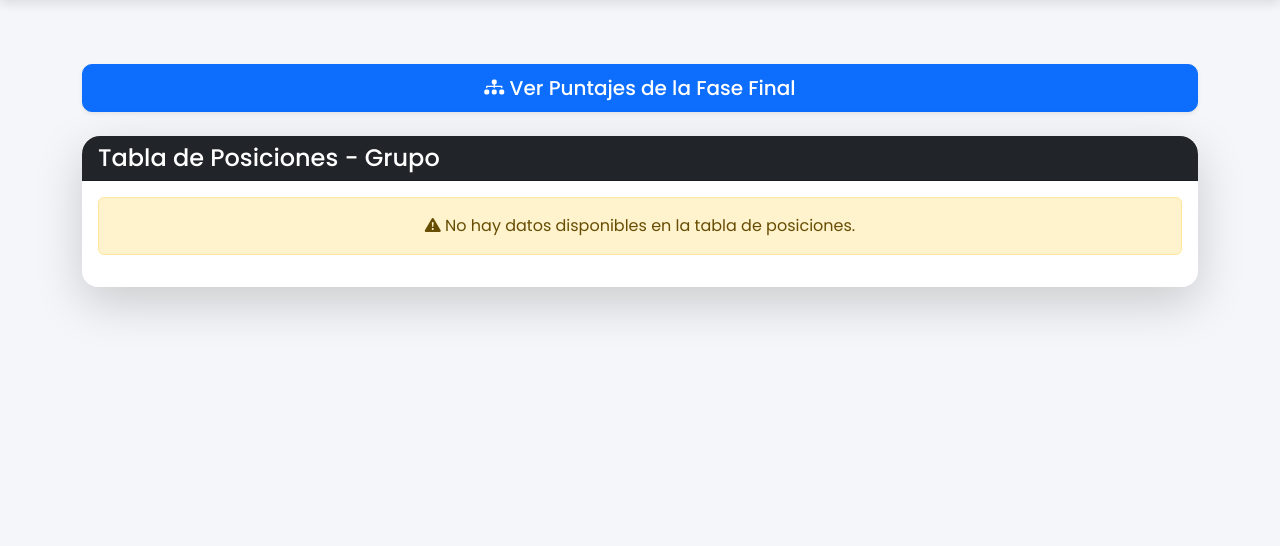
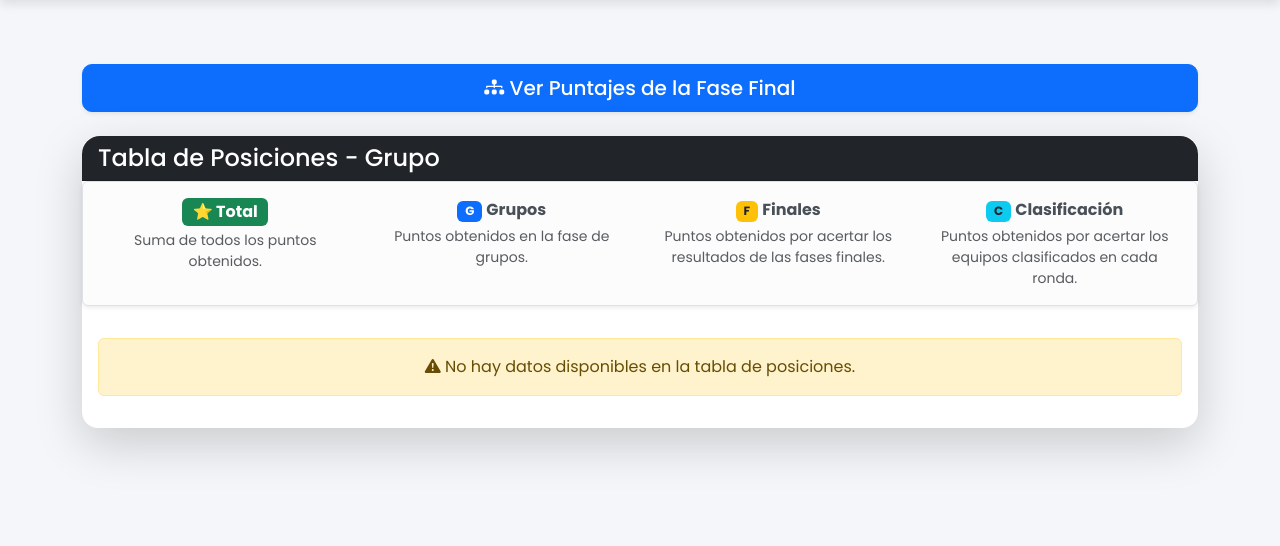
Before and after one commit to FelipeRamirez01/polla_mundialista_2026, a Python web app: template templates/tabla/tabla_posiciones.html in a window 1280 px wide. Shown: the part 60-606 px from the top of the page. Run offline with Jinja, Linux system fonts and the light colour scheme; the template is opened without the code that fills it, so the values that code supplies are empty.

Commit message:
update tabla de posiciones

```diff
--- a/templates/tabla/tabla_posiciones.html
+++ b/templates/tabla/tabla_posiciones.html
@@ -28,6 +28,84 @@
             <h4 class="mb-0">
                 Tabla de Posiciones - Grupo {{ grupo }}
             </h4>
+        </div>
+
+        <div class="alert alert-light border shadow-sm mb-3">
+
+            <div class="row text-center">
+
+                <div class="col-md-3">
+
+                    <span class="badge bg-success fs-6">
+
+                        ⭐ Total
+
+                    </span>
+
+                    <div class="small text-muted mt-1">
+
+                        Suma de todos los puntos obtenidos.
+
+                    </div>
+
+                </div>
+
+                <div class="col-md-3">
+
+                    <span class="badge bg-primary">
+
+                        G
+
+                    </span>
+
+                    <strong> Grupos</strong>
+
+                    <div class="small text-muted mt-1">
+
+                        Puntos obtenidos en la fase de grupos.
+
+                    </div>
+
+                </div>
+
+                <div class="col-md-3">
+
+                    <span class="badge bg-warning text-dark">
+
+                        F
+
+                    </span>
+
+                    <strong> Finales</strong>
+
+                    <div class="small text-muted mt-1">
+
+                        Puntos obtenidos por acertar los resultados de las fases finales.
+
+                    </div>
+
+                </div>
+
+                <div class="col-md-3">
+
+                    <span class="badge bg-info text-dark">
+
+                        C
+
+                    </span>
+
+                    <strong> Clasificación</strong>
+
+                    <div class="small text-muted mt-1">
+
+                        Puntos obtenidos por acertar los equipos clasificados en cada ronda.
+
+                    </div>
+
+                </div>
+
+            </div>
+
         </div>
         <div class="card-body">
 
@@ -99,27 +177,47 @@
 
                             <!-- PUNTOS -->
 
-
                             <td>
 
-                                <span class="badge bg-success fs-6 px-3 py-2">
+                                <div>
 
-                                    <i class="bi bi-star-fill"></i>
+                                    <span class="badge bg-success fs-6">
 
-                                    {{ usuario.total_puntos }} pts
+                                        <i class="bi bi-star-fill"></i>
 
-                                </span>
+                                        {{ usuario.total_puntos }} pts
 
-                                <small class="text-muted">
+                                    </span>
 
-                                    Grupos: {{ usuario.puntos_grupos }}
-                                    |
-                                    Eliminación: {{ usuario.puntos_eliminacion }}
+                                </div>
 
-                                </small>
+                                <div class="mt-1" style="font-size:12px;">
+
+                                    <span class="text-primary fw-semibold">
+
+                                        G: {{ usuario.puntos_grupos }}
+
+                                    </span>
+
+                                    ·
+
+                                    <span class="text-warning fw-semibold">
+
+                                        F: {{ usuario.puntos_eliminacion }}
+
+                                    </span>
+
+                                    ·
+
+                                    <span class="text-success fw-semibold">
+
+                                        C: {{ usuario.puntos_clasificacion }}
+
+                                    </span>
+
+                                </div>
 
                             </td>
-
 
                             <!-- PREDICCIONES -->
                             <td>
```
Also changed, not shown: controllers/tabla_controller.py (+99 -62 lines).
